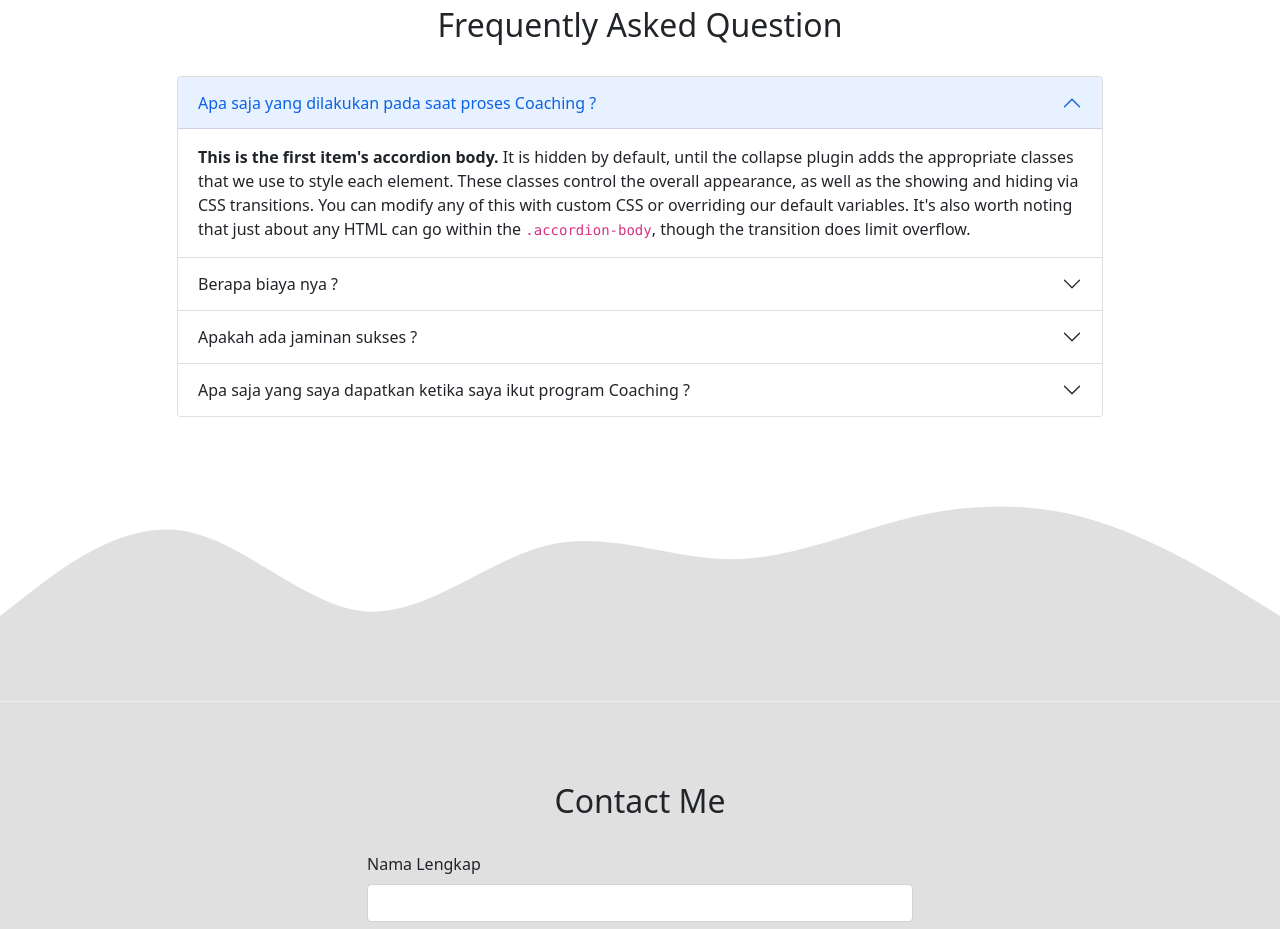
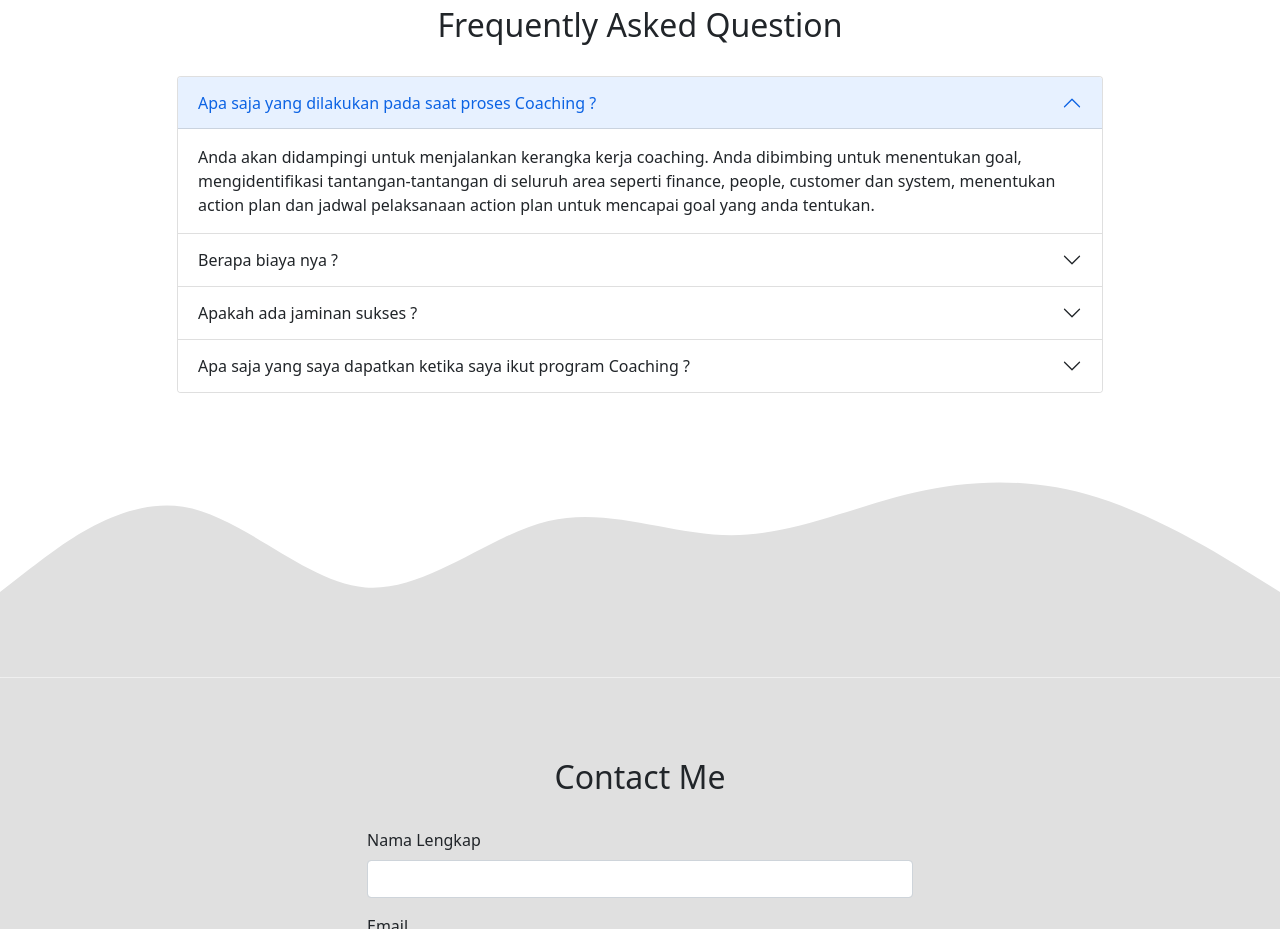
Before and after one commit to pribadiludiro/pribadiludiro.github.io, a plain HTML site: page index.html in a window 1280 px wide. Shown: the part 3020-3949 px from the top of the page. Drawn offline with nearby package versions, Linux system fonts and the light colour scheme.

Commit message:
update faq

```diff
--- a/index.html
+++ b/index.html
@@ -183,9 +183,8 @@
                 </h2>
                 <div id="collapseOne" class="accordion-collapse collapse show" aria-labelledby="headingOne" data-bs-parent="#accordionExample">
                   <div class="accordion-body">
-                    <strong>This is the first item's accordion body.</strong> It is hidden by default, until the collapse plugin adds the appropriate classes that we use to style each element. These classes control the overall appearance,
-                    as well as the showing and hiding via CSS transitions. You can modify any of this with custom CSS or overriding our default variables. It's also worth noting that just about any HTML can go within the
-                    <code>.accordion-body</code>, though the transition does limit overflow.
+                    Anda akan didampingi untuk menjalankan kerangka kerja coaching. Anda dibimbing untuk menentukan goal, mengidentifikasi tantangan-tantangan di seluruh area seperti finance, people, customer dan system, menentukan action
+                    plan dan jadwal pelaksanaan action plan untuk mencapai goal yang anda tentukan.
                   </div>
                 </div>
               </div>
@@ -194,11 +193,7 @@
                   <button class="accordion-button collapsed" type="button" data-bs-toggle="collapse" data-bs-target="#collapseTwo" aria-expanded="false" aria-controls="collapseTwo">Berapa biaya nya ?</button>
                 </h2>
                 <div id="collapseTwo" class="accordion-collapse collapse" aria-labelledby="headingTwo" data-bs-parent="#accordionExample">
-                  <div class="accordion-body">
-                    <strong>This is the second item's accordion body.</strong> It is hidden by default, until the collapse plugin adds the appropriate classes that we use to style each element. These classes control the overall appearance,
-                    as well as the showing and hiding via CSS transitions. You can modify any of this with custom CSS or overriding our default variables. It's also worth noting that just about any HTML can go within the
-                    <code>.accordion-body</code>, though the transition does limit overflow.
-                  </div>
+                  <div class="accordion-body">Silahkan klik link berikut</div>
                 </div>
               </div>
               <div class="accordion-item">
@@ -207,9 +202,8 @@
                 </h2>
                 <div id="collapseThree" class="accordion-collapse collapse" aria-labelledby="headingThree" data-bs-parent="#accordionExample">
                   <div class="accordion-body">
-                    <strong>This is the third item's accordion body.</strong> It is hidden by default, until the collapse plugin adds the appropriate classes that we use to style each element. These classes control the overall appearance,
-                    as well as the showing and hiding via CSS transitions. You can modify any of this with custom CSS or overriding our default variables. It's also worth noting that just about any HTML can go within the
-                    <code>.accordion-body</code>, though the transition does limit overflow.
+                    Kami tidak bisa menjamin hasil, seperti halnya dokter tidak bisa menjamin kesembuhan. Yang bisa kami garansi adalah anda akan didampingi untuk menjalankan kerangka kerja coaching yang hasilnya bisa jadi anda lebih clear
+                    dalam melihat permasalahan, bisa jadi anda menemukan solusi yang selama ini cari, bisa jadi anda menemukan kesadaran baru tentang masalah anda, dll.
                   </div>
                 </div>
               </div>
@@ -220,11 +214,7 @@
                   </button>
                 </h2>
                 <div id="collapseThree" class="accordion-collapse collapse" aria-labelledby="headingFour" data-bs-parent="#accordionExample">
-                  <div class="accordion-body">
-                    <strong>This is the third item's accordion body.</strong> It is hidden by default, until the collapse plugin adds the appropriate classes that we use to style each element. These classes control the overall appearance,
-                    as well as the showing and hiding via CSS transitions. You can modify any of this with custom CSS or overriding our default variables. It's also worth noting that just about any HTML can go within the
-                    <code>.accordion-body</code>, though the transition does limit overflow.
-                  </div>
+                  <div class="accordion-body">Tergantung paket yang anda pilih. Silahkan klik link berikut.</div>
                 </div>
               </div>
             </div>
```
